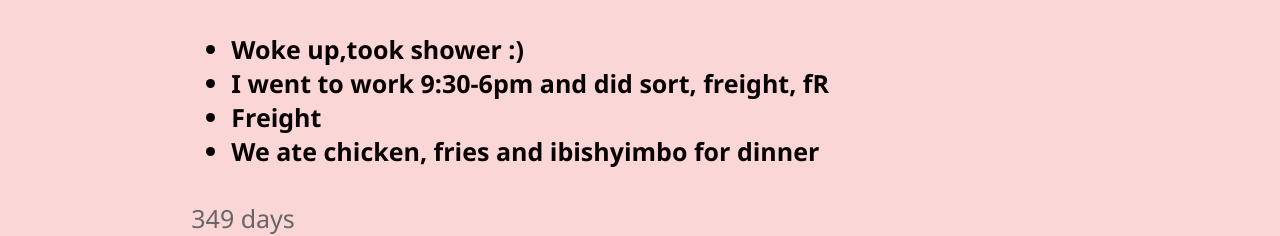
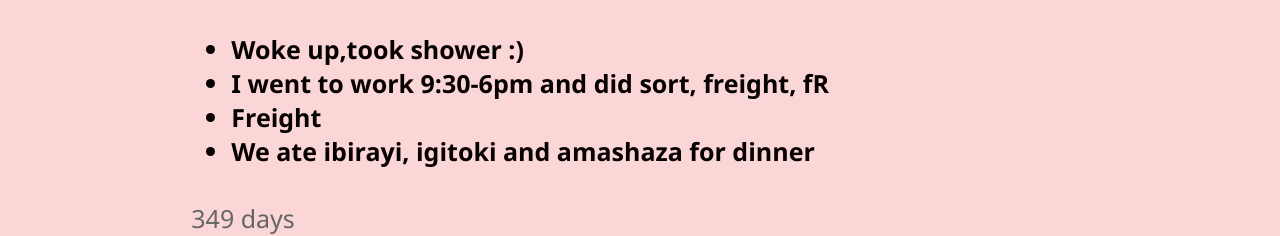
Before and after one commit to Lande21/RandomQuote, a React (Create React App) app: page / in a window 1280 px wide. Shown: the part 800-1036 px from the top of the page. Built offline with nearby package versions, Linux system fonts and the light colour scheme; no server answers.

Commit message:
daily commits

```diff
--- a/src/CountdownTimer.js
+++ b/src/CountdownTimer.js
@@ -49,7 +49,7 @@ const CountdownTimer = ({ targetDate }) => {
         <h4><ul><li>Woke up,took shower :)</li>
         <li>I went to work 9:30-6pm and did sort, freight, fR</li>
         <li>Freight</li>
-        <li>We ate chicken, fries and ibishyimbo for dinner</li></ul>
+        <li>We ate ibirayi, igitoki and amashaza for dinner</li></ul>
         </h4>
         <p>{timeLeft.days} days</p>
         <p>{timeLeft.hours} hours</p>
```
